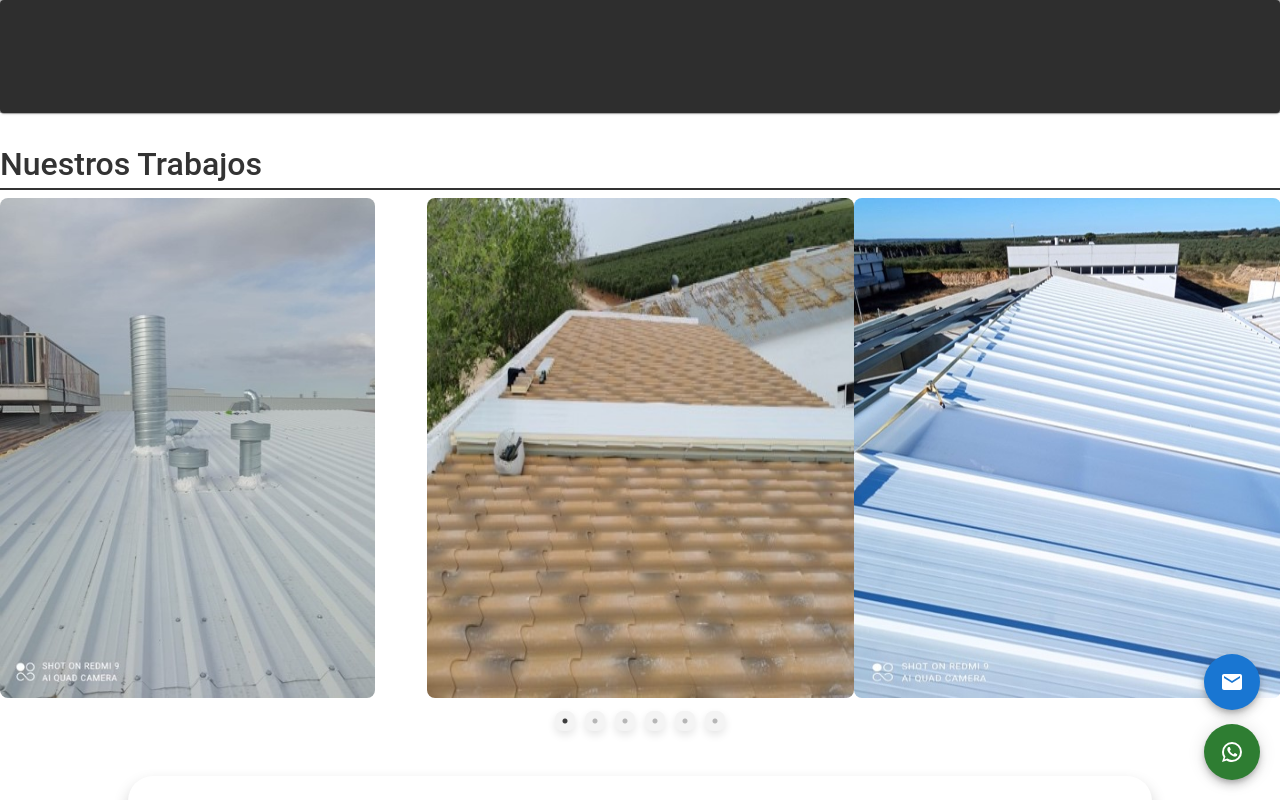
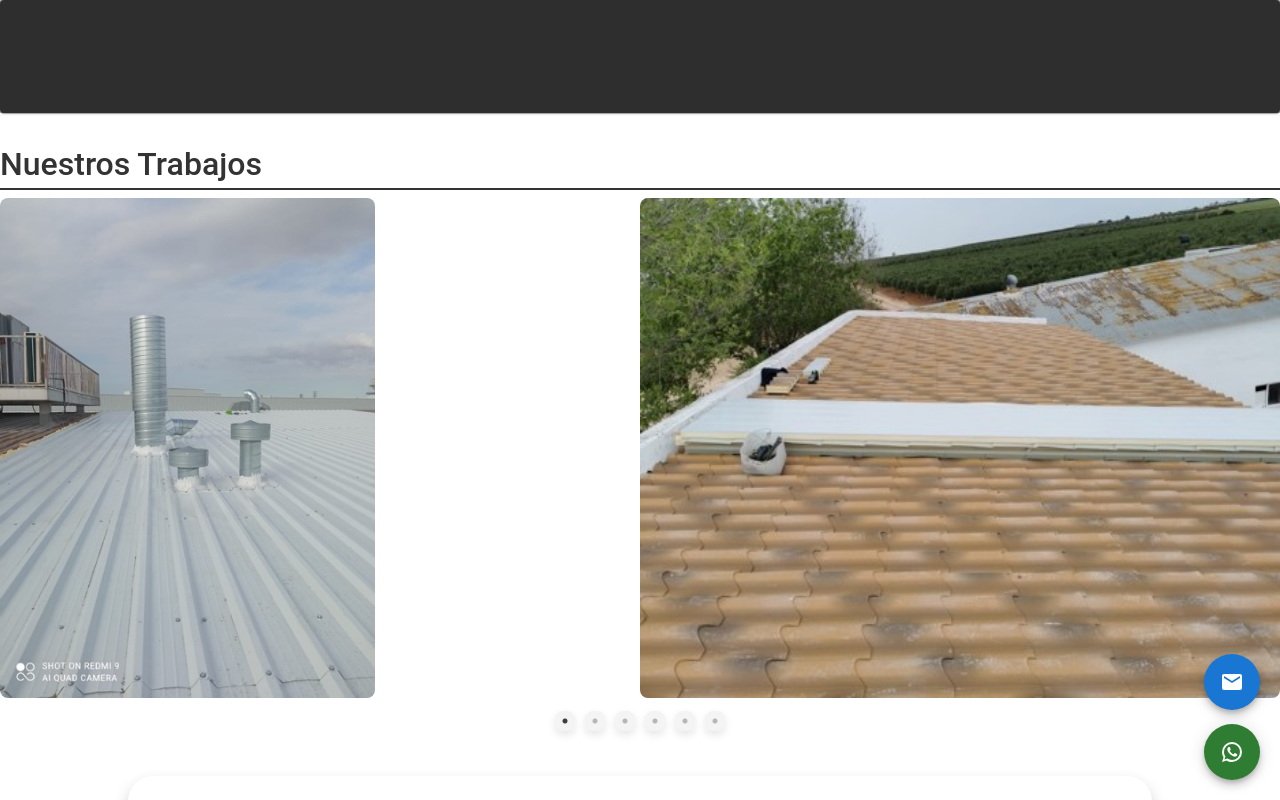
Before and after one commit to rararo13/torreguadapp, a React (Create React App) app: page / in a window 1280 px wide. Shown: the top 800 px of the page. Built offline with nearby package versions, Linux system fonts and the light colour scheme.

Commit message:
carruseles servicios

```diff
--- a/src/CamarasFrigorificas.js
+++ b/src/CamarasFrigorificas.js
@@ -15,10 +15,10 @@ import camara9 from "./img/Camara9.jpg"
 
 
 const CamarasFrigorificas = () => {
-    const images = [
-        {camara1},{camara2},{camara3},{camara4},{camara5},{camara6},{camara7},
-        {camara8},{camara9}
-    ];
+    const images = {
+        camara1,camara2,camara3,camara4,camara5,camara6,camara7,
+        camara8,camara9
+    };
 
     const settings = {
         dots: true,
@@ -32,9 +32,9 @@ const CamarasFrigorificas = () => {
             <h2 className="servicio-titulo">Cámaras Frigoríficas</h2>
             <div>
                 <Slider {...settings}>
-                    {images.map((imageUrl, index) => (
+                    {Object.keys(images).map((key, index) => (
                         <div key={index} className="carousel-image-container">
-                            <img src={imageUrl.logo} alt={`imagen-${index}`} className="carousel-image" />
+                            <img src={images[key]} alt={`imagen-${index}`} className="carousel-image" />
                         </div>
                     ))}
                 </Slider>
--- a/src/Carousel.css
+++ b/src/Carousel.css
@@ -6,6 +6,6 @@
 
   .carousel-image {
     max-width: 100%; /* La imagen no puede ser más ancha que su contenedor */
-    height: 600px; /* Mantiene la proporción original de la imagen */
+    height: 70%; /* Mantiene la proporción original de la imagen */
     border-radius: 8px; /* Otra mejora visual opcional */
   }
--- a/src/Carousel.js
+++ b/src/Carousel.js
@@ -33,7 +33,7 @@ const Carousel = () => {
     dots: true,
     infinite: true,
     speed: 500,
-    slidesToShow: 3,
+    slidesToShow: 2,
     slidesToScroll: 3
   };
 
--- a/src/Cerramientos.js
+++ b/src/Cerramientos.js
@@ -12,9 +12,9 @@ import cerrramiento5 from "./img/Cerramiento5.jpg"
 
 
 const Cerramientos = () => {
-    const images = [
-        {cerrramiento1},{cerrramiento2},{cerrramiento3},{cerrramiento4},{cerrramiento5}
-    ];
+    const images = {
+        cerrramiento1,cerrramiento2,cerrramiento3,cerrramiento4,cerrramiento5
+    };
 
     const settings = {
         dots: true,
@@ -29,9 +29,9 @@ const Cerramientos = () => {
 
             <div>
                 <Slider {...settings}>
-                    {images.map((imageUrl, index) => (
+                    {Object.keys(images).map((key, index) => (
                         <div key={index} className="carousel-image-container">
-                            <img src={imageUrl.logo} alt={`imagen-${index}`} className="carousel-image" />
+                            <img src={images[key]} alt={`imagen-${index}`} className="carousel-image" />
                         </div>
                     ))}
                 </Slider>
--- a/src/Mantenimientos.js
+++ b/src/Mantenimientos.js
@@ -8,9 +8,8 @@ import 'slick-carousel/slick/slick-theme.css';
 
 
 const Mantenimientos = () => {
-    const images = [
-      {  }
-    ];
+    const images =
+      {  };
 
     const settings = {
         dots: true,
@@ -25,9 +24,9 @@ const Mantenimientos = () => {
 
             <div>
                 <Slider {...settings}>
-                    {images.map((imageUrl, index) => (
+                    {Object.keys(images).map((key, index) => (
                         <div key={index} className="carousel-image-container">
-                            <img src={imageUrl.logo} alt={`imagen-${index}`} className="carousel-image" />
+                            <img src={images[key]} alt={`imagen-${index}`} className="carousel-image" />
                         </div>
                     ))}
                 </Slider>
--- a/src/Revestimientos.js
+++ b/src/Revestimientos.js
@@ -9,9 +9,9 @@ import revestimiento2 from "./img/Revestimiento2.jpg"
 
 
 const Revestimientos = () => {
-    const images = [
-        {revestimiento1},{revestimiento2}
-    ];
+    const images = {
+        revestimiento1,revestimiento2
+    };
 
     const settings = {
         dots: true,
@@ -26,9 +26,9 @@ const Revestimientos = () => {
 
             <div>
                 <Slider {...settings}>
-                    {images.map((imageUrl, index) => (
+                {Object.keys(images).map((key, index) => (
                         <div key={index} className="carousel-image-container">
-                            <img src={imageUrl.logo} alt={`imagen-${index}`} className="carousel-image" />
+                            <img src={images[key]} alt={`imagen-${index}`} className="carousel-image" />
                         </div>
                     ))}
                 </Slider>
```
